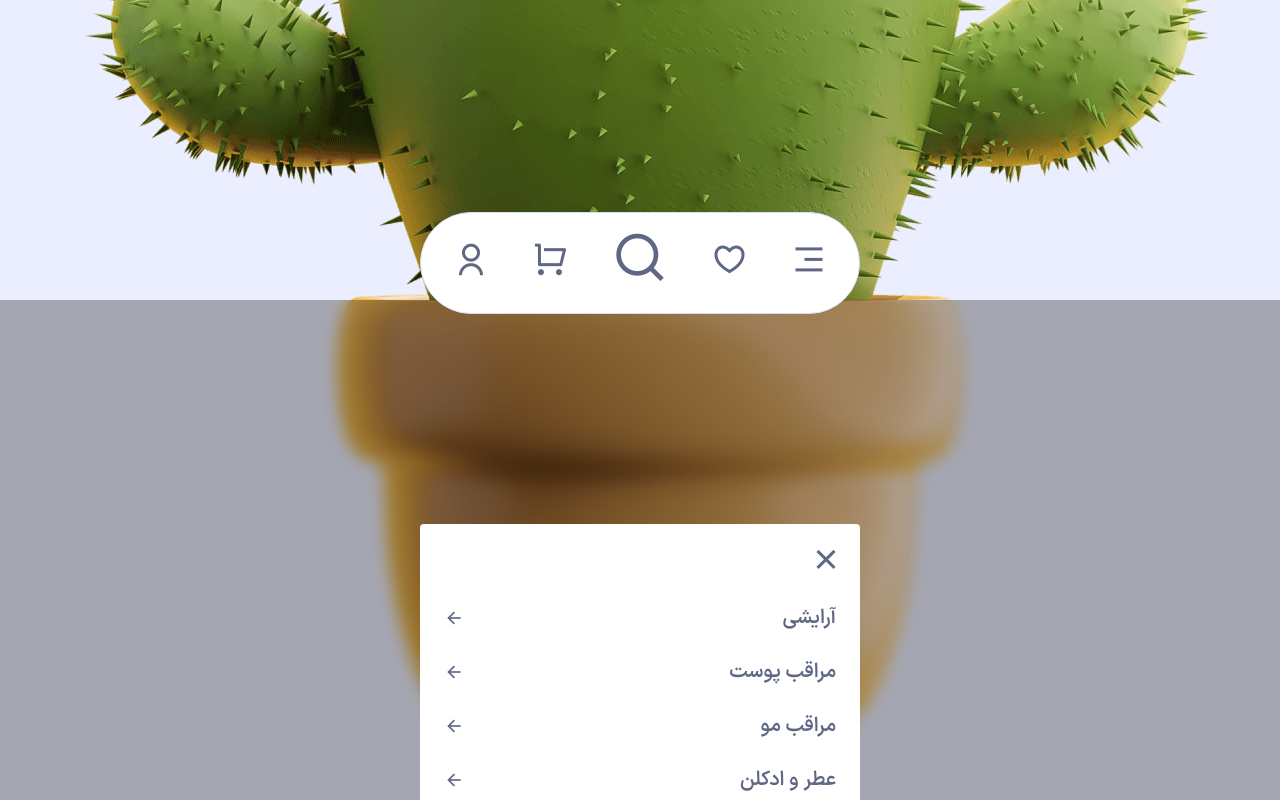
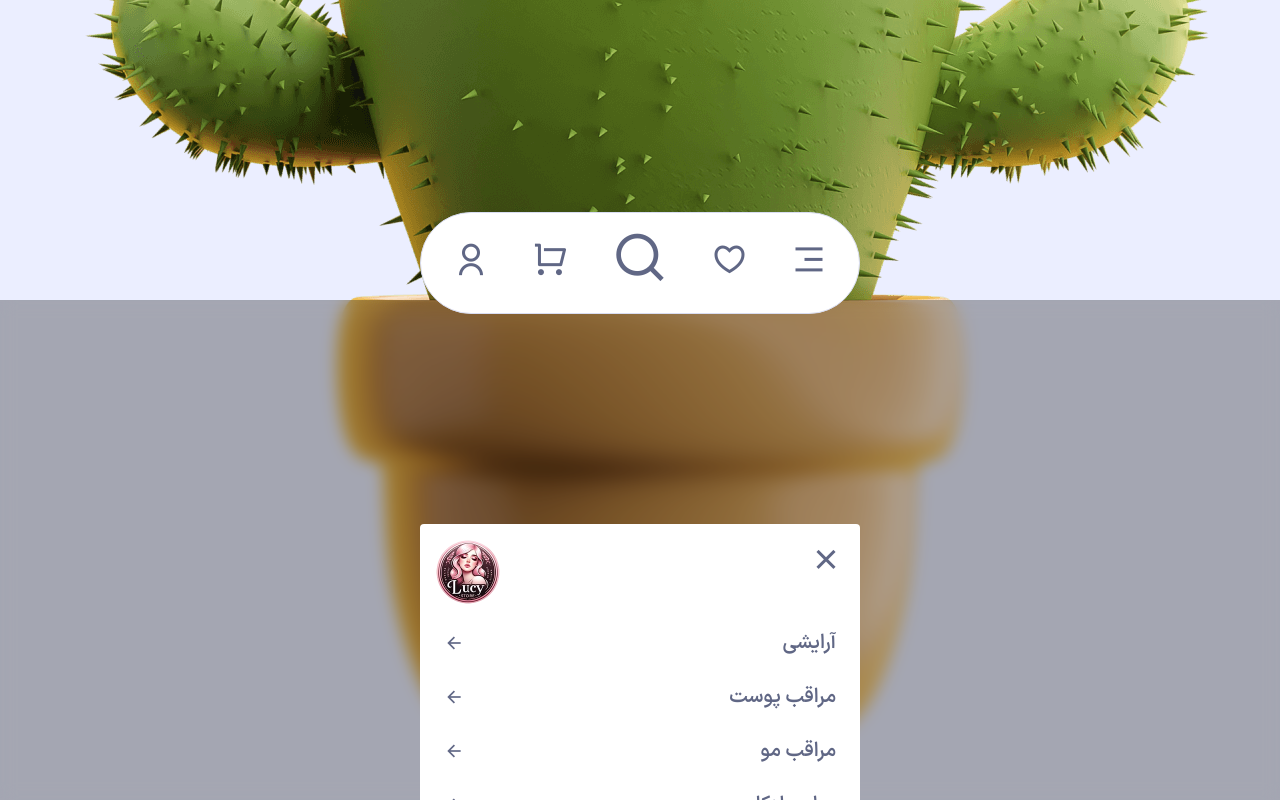
Before and after one commit to pouria-nayeb-aboulghasem/lucystore-website-template, a plain HTML site: page index.html in a window 1280 px wide. Shown: the part 500-1300 px from the top of the page. Drawn offline with nearby package versions, Linux system fonts and the light colour scheme.

Commit message:
update menu

```diff
--- a/assets/scss/layouts/_menu.scss
+++ b/assets/scss/layouts/_menu.scss
@@ -48,7 +48,7 @@
 
     &__item:first-child {
         display: flex;
-        justify-content: flex-start;
+        justify-content: space-between;
         width: 100%;
         font-size: var(--fs-xxl);
         padding-block: var(--space-2) var(--space-1);
--- a/index.html
+++ b/index.html
@@ -49,6 +49,8 @@
                 <ul class="menu__list">
                     <li class="menu__item">
                         <i class="ri-close-line" id="close-menu"></i>
+
+                        <img src="assets/imgs/resources/logo.png" alt="" width="64">
                     </li>
 
                     <li class="menu__item">
```
Also changed, not shown: assets/css/app.min.css, assets/imgs/resources/logo.png (added).
